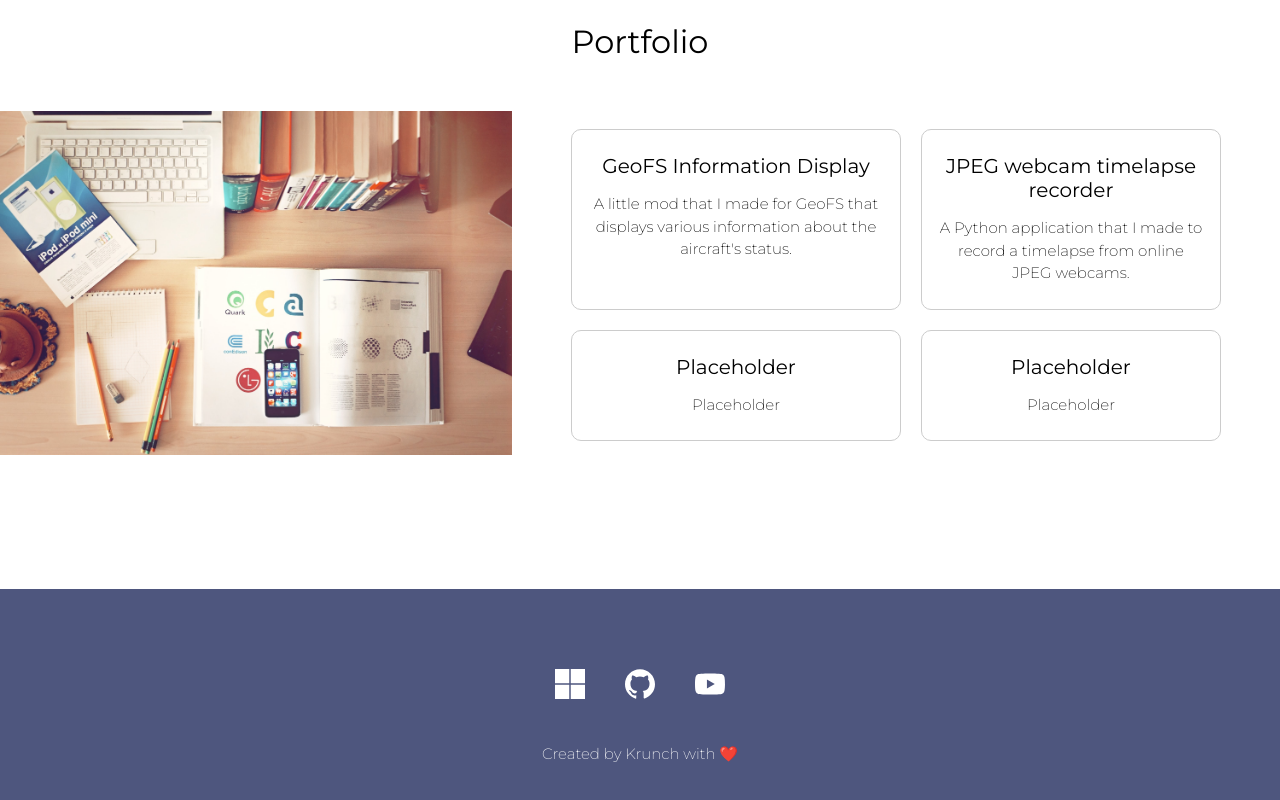
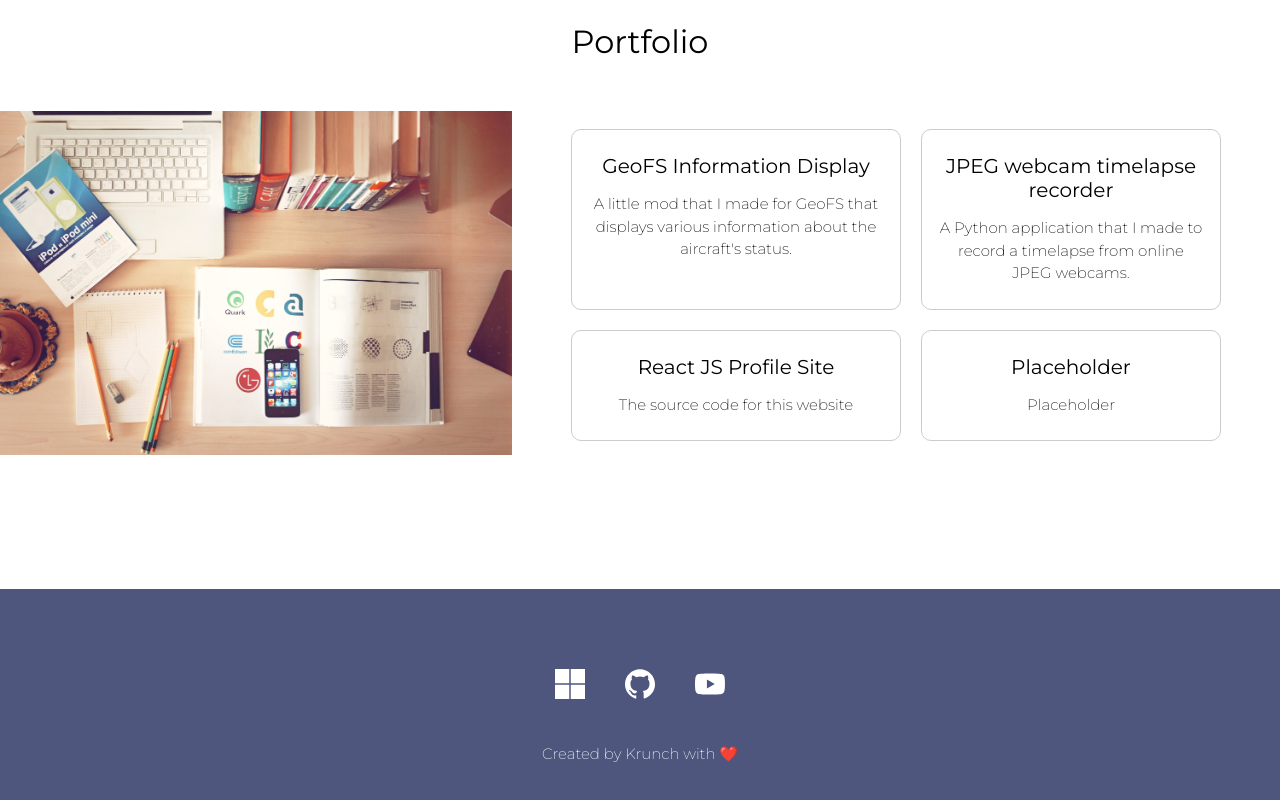
Before and after one commit to krunchiekrunch/krunch-is-a-dev, a React (Vite) app: page / in a window 1280 px wide. Shown: the part 1760-2560 px from the top of the page. Built offline with nearby package versions, Linux system fonts and the light colour scheme.

Commit message:
added profile site source code in profolio

```diff
--- a/src/Components/Portfolio.jsx
+++ b/src/Components/Portfolio.jsx
@@ -43,10 +43,10 @@ const projectList = [
     url: "https://github.com/RadioactivePotato/JPEG-webcam-timelapse",
   },
   {
-    title: "Placeholder",
+    title: "React JS Profile Site",
     description:
-      "Placeholder",
-    url: "https://krunch.is-a.dev",
+      "The source code for this website",
+    url: "https://github.com/RadioactivePotato/krunch-is-a-dev",
   },
   {
     title: "Placeholder",
```
